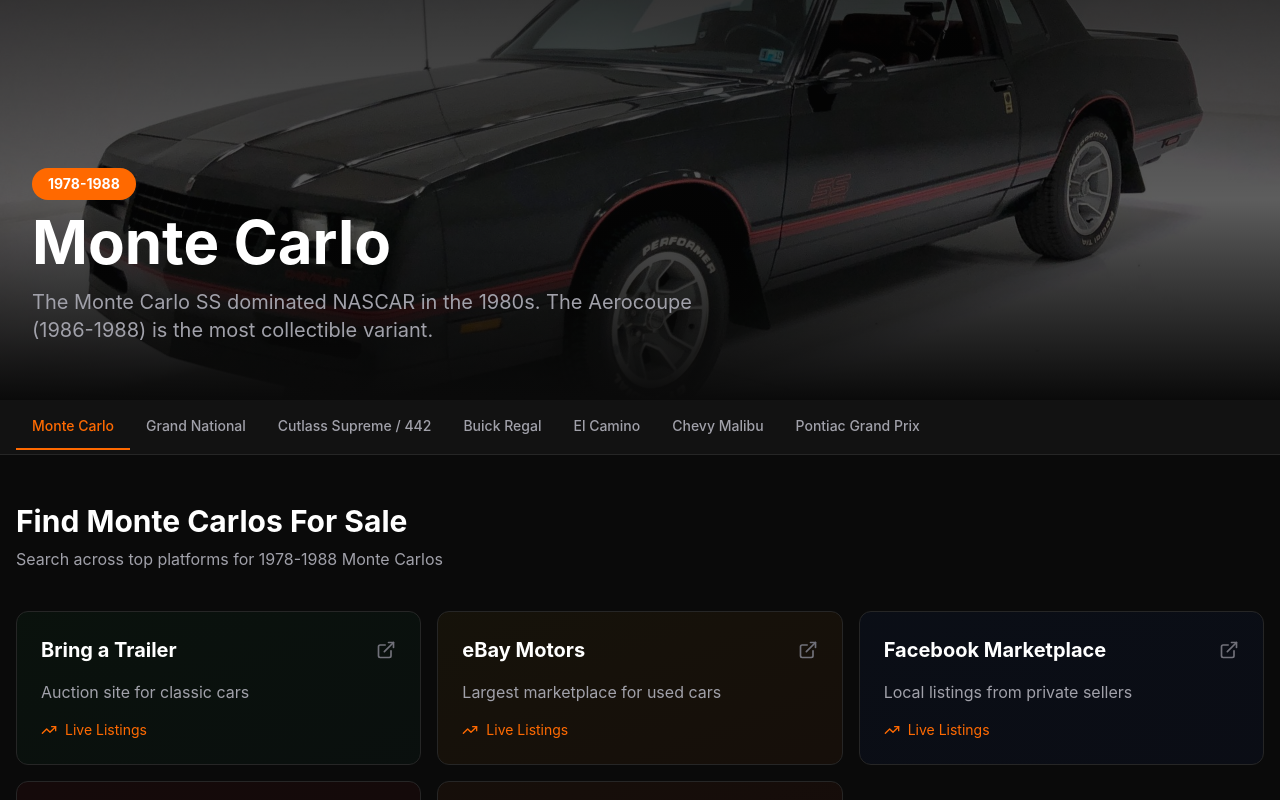
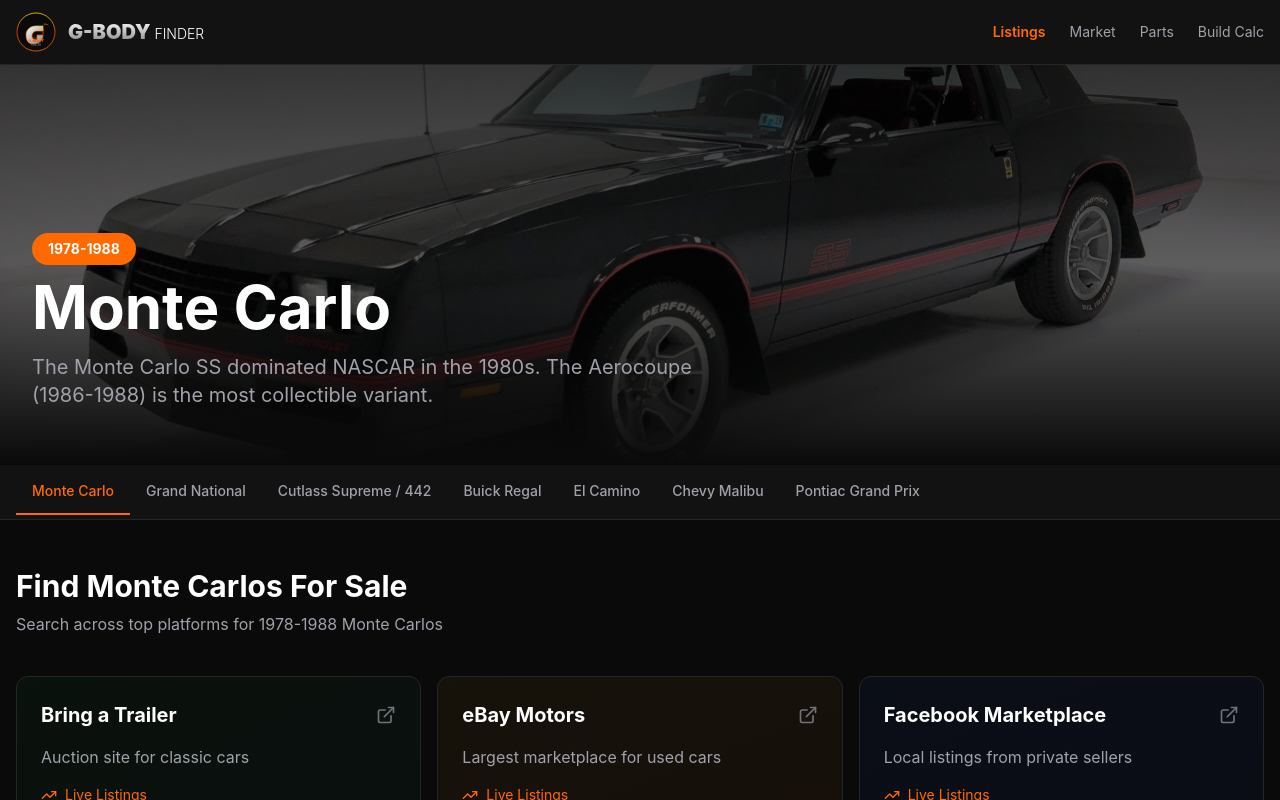
Before and after one commit to odporter/gbody-finder, a Next.js app: page /listings in a window 1280 px wide. Shown: the top 800 px of the page. Built offline with nearby package versions, Linux system fonts and the light colour scheme.

Commit message:
Add fire logo to listings page header

```diff
--- a/src/app/listings/page.tsx
+++ b/src/app/listings/page.tsx
@@ -129,6 +129,29 @@ export default function ListingsPage() {
 
   return (
     <div className="min-h-screen bg-[var(--gb-dark)]">
+      {/* Header */}
+      <header className="bg-[var(--gb-surface)]/95 backdrop-blur border-b border-[var(--gb-border)] sticky top-0 z-50">
+        <div className="max-w-7xl mx-auto px-4 py-3 flex items-center justify-between">
+          <Link href="/" className="flex items-center gap-3">
+            <img
+              src="/logo.svg"
+              alt="G-Body Finder"
+              className="h-10 w-10"
+            />
+            <div>
+              <span className="text-xl font-black chrome-text">G-BODY</span>
+              <span className="text-white text-sm font-light ml-1">FINDER</span>
+            </div>
+          </Link>
+          <nav className="flex items-center gap-6">
+            <Link href="/listings" className="text-orange-500 font-semibold text-sm">Listings</Link>
+            <Link href="/market" className="text-[var(--gb-text-secondary)] hover:text-white text-sm">Market</Link>
+            <Link href="/parts" className="text-[var(--gb-text-secondary)] hover:text-white text-sm">Parts</Link>
+            <Link href="/build-calculator" className="text-[var(--gb-text-secondary)] hover:text-white text-sm">Build Calc</Link>
+          </nav>
+        </div>
+      </header>
+
       {/* Hero Section */}
       <section className="relative h-[50vh] min-h-[400px] overflow-hidden">
         <img
```
Also changed, not shown: public/logo-text.svg (added), public/logo.svg (added).
